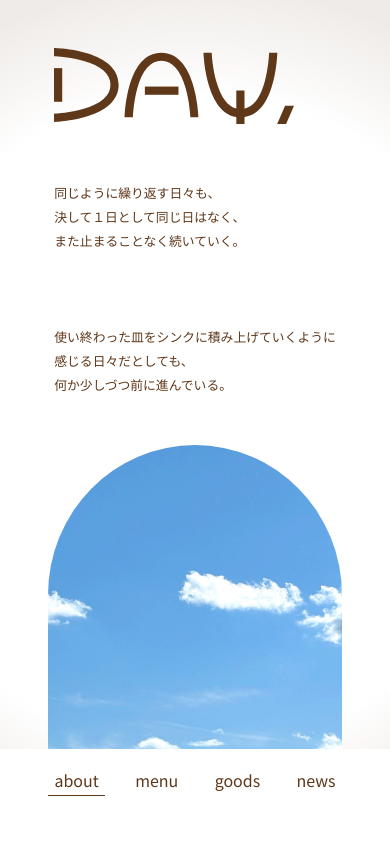
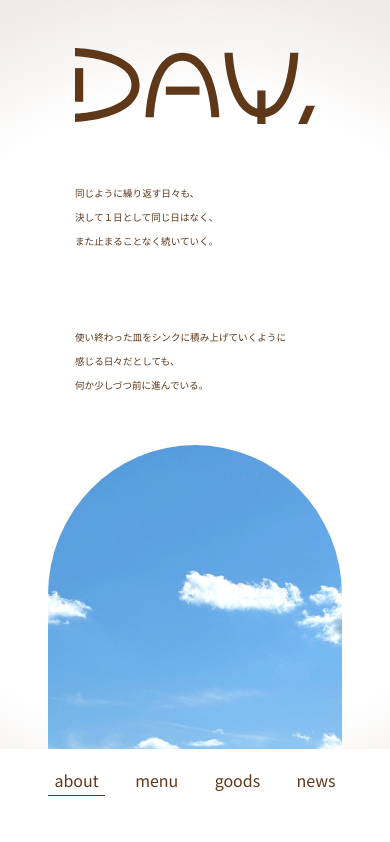
Before and after one commit to naoto410/Day-HP, a Vue app: page / in a window 390 px wide. Shown: the top 842 px of the page. Built offline with nearby package versions, Linux system fonts and the light colour scheme.

Commit message:
微調整

```diff
--- a/src/components/Header.vue
+++ b/src/components/Header.vue
@@ -30,7 +30,6 @@
   }
 
   .mainContents {
-    font-size: 0.8rem;
     line-height: 1.5rem;
     white-space: pre-line;
   }
@@ -39,6 +38,10 @@
     .header {
       gap: 3rem;
     }
+
+    .mainContents {
+      font-size: 0.6rem;
+    }
   }
 
   @media screen and (min-width: 965px) {
@@ -46,5 +49,9 @@
       padding-right: 2rem;
       gap: 4.5rem;
     }
+
+    .mainContents {
+      font-size: 0.8rem;
+    }
   }
 </style>
```
